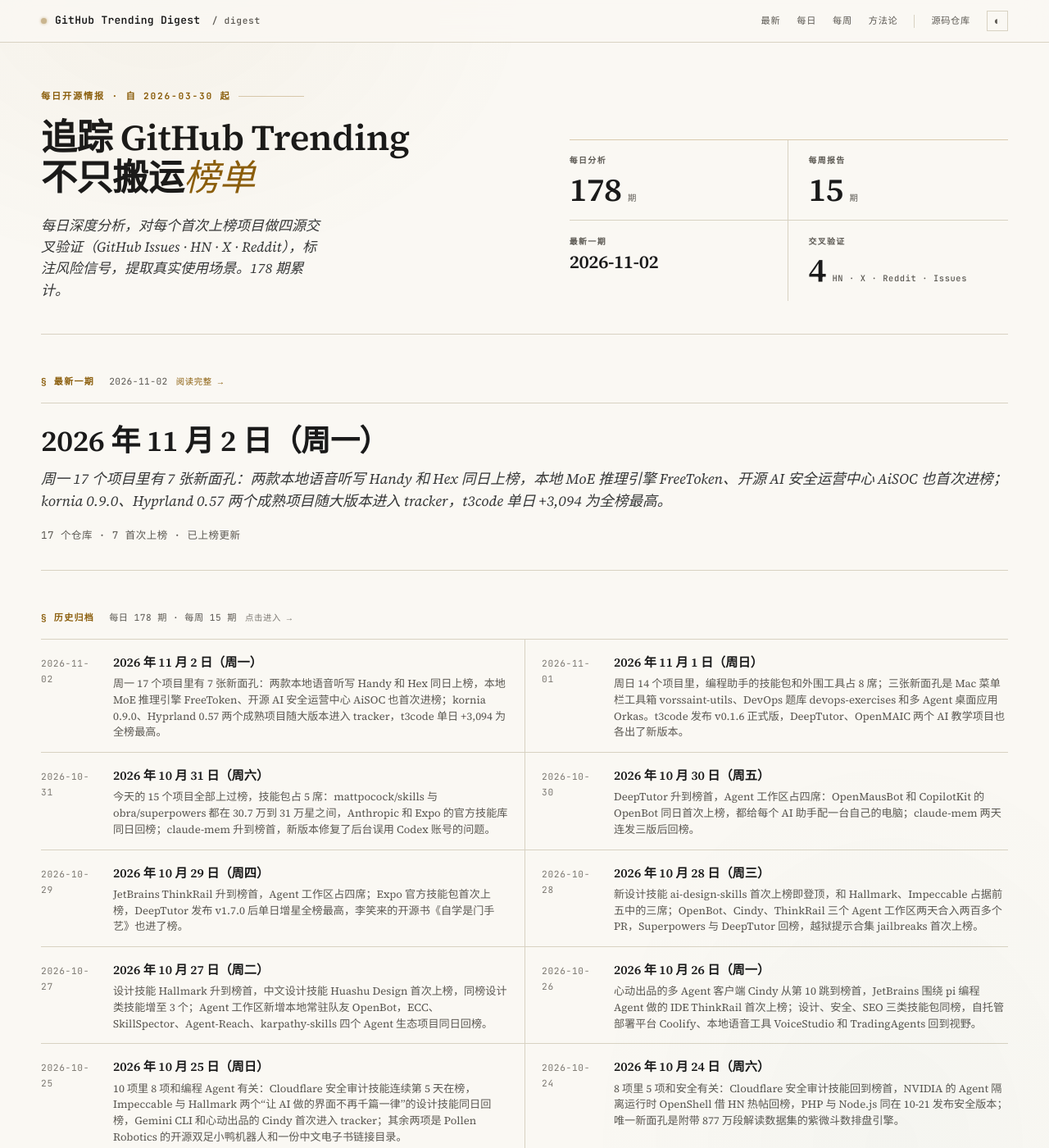
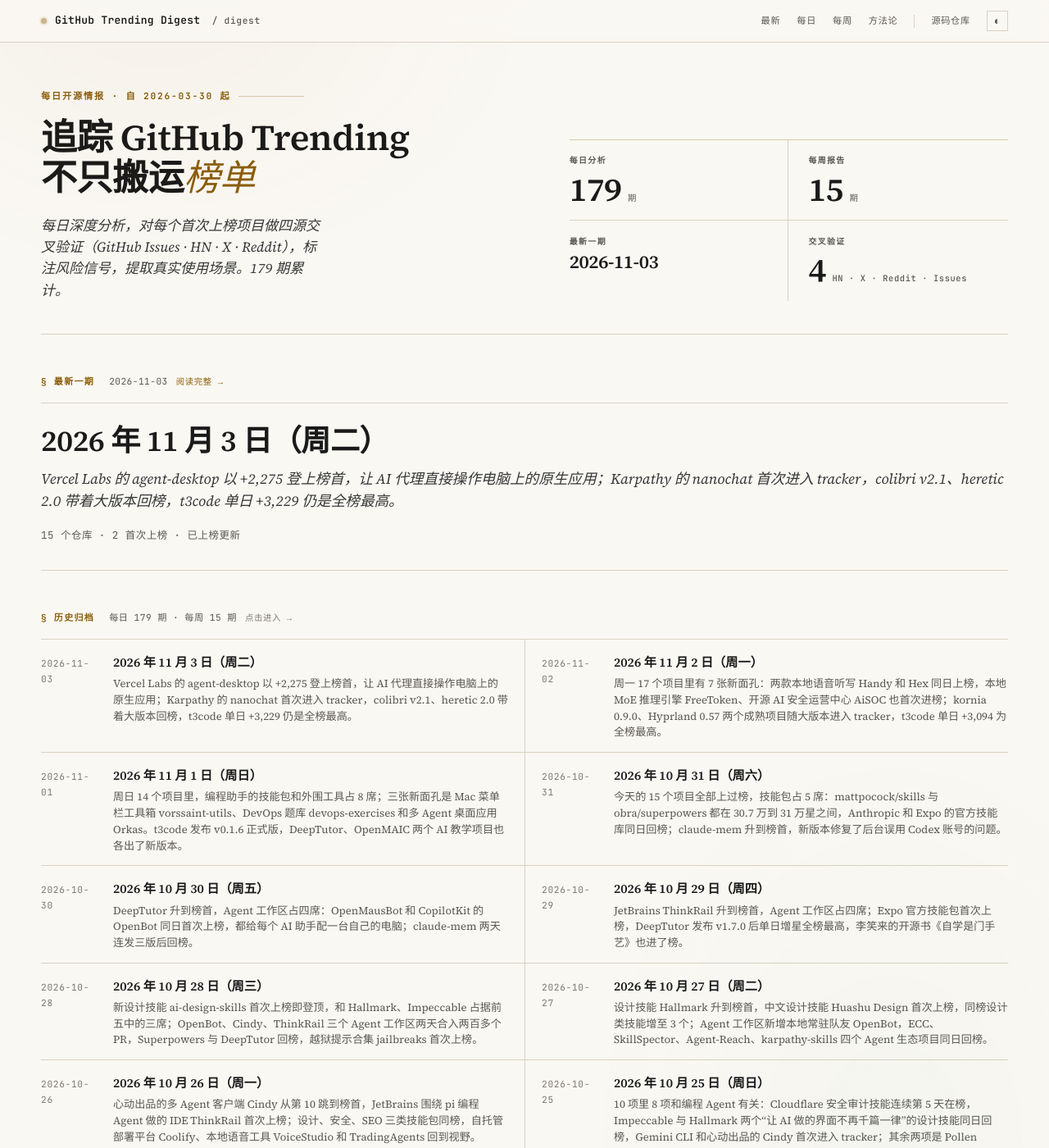
Before and after one commit to maxzyma/github-trending-digest, a Jekyll site: the page built from index.md, in a window 1280 px wide and 1400 px high. Shown: the whole window at 82% size. Built offline with Jekyll 4.4.1, drawn with Linux system fonts in a browser that asks for light colours; some of the changed lines change nothing that is shown; some of the changed text lies outside the part shown.

Commit message:
daily: 2026-11-03 public archive

```diff
--- /dev/null
+++ b/daily/2026-11-03-analysis.md
@@ -0,0 +1,184 @@
+---
+layout: daily
+date: 2026-11-03
+title: GitHub Trending 深度分析 — 2026 年 11 月 3 日（周二）
+subtitle: Vercel Labs 的 agent-desktop 以 +2,275 登上榜首，让 AI 代理直接操作电脑上的原生应用；Karpathy 的 nanochat 首次进入 tracker，colibri v2.1、heretic 2.0 带着大版本回榜，t3code 单日 +3,229 仍是全榜最高。
+total: 15
+new_count: 2
+new_repos:
+  - repo: vercel-labs/agent-desktop
+    stars: 9903
+    star_delta: 2275
+    lang: Rust
+    source_strength: 中
+    risk_tags: ['stability', 'privacy', 'bus_factor']
+  - repo: karpathy/nanochat
+    stars: 59915
+    star_delta: 321
+    lang: Python
+    source_strength: 中
+    risk_tags: ['cost', 'bus_factor', 'stability']
+updated_repos:
+  - repo: thedotmack/claude-mem
+    change: ↓1
+    days_listed: 5
+  - repo: hyprwm/Hyprland
+    change: ↑13
+    days_listed: 2
+  - repo: Donchitos/Claude-Code-Game-Studios
+    change: ↑3
+    days_listed: 3
+  - repo: FlashML-org/FreeToken
+    change: ↑10
+    days_listed: 2
+  - repo: pingdotgg/t3code
+    change: ↓3
+    days_listed: 4
+  - repo: shiyu-coder/Kronos
+    change: ↓5
+    days_listed: 2
+  - repo: kornia/kornia
+    change: "="
+    days_listed: 2
+---
+
+# GitHub Trending 深度分析 — 2026 年 11 月 3 日（周二）
+
+_Vercel Labs 的 agent-desktop 以 +2,275 登上榜首，让 AI 代理直接操作电脑上的原生应用；Karpathy 的 nanochat 首次进入 tracker，colibri v2.1、heretic 2.0 带着大版本回榜，t3code 单日 +3,229 仍是全榜最高。_
+
+_项目总数: 15 | 首次上榜: 2 | 重新上榜: 6 | 已上榜更新: 7 | 数据源: https://github.com/trending_
+
+## 本日主线
+
+**主线一：榜单地图 — 编程 Agent 工具链占了将近一半席位，本地跑模型和改模型各成一组。** 2 个 NEW、6 个回榜、7 个连续在榜。今日可分 5 组：
+
+- **编程 Agent 的工具链与工作流**（7 项）：`vercel-labs/agent-desktop`（NEW，榜首，+2,275）、`thedotmack/claude-mem`（↓1，#2，110,785 ⭐）、`Donchitos/Claude-Code-Game-Studios`（↑3，#5）、`pingdotgg/t3code`（↓3，#7，+3,229 全榜最高）、`mattpocock/skills`（RE，#11，310,270 ⭐）、`max-sixty/worktrunk`（RE，#12，给并行 Agent 用的 Git worktree 管理工具）、`paperclipai/paperclip`（RE，#13，管理一组 AI 员工的开源应用）
+- **在自己的硬件上跑大模型**（2 项）：`FlashML-org/FreeToken`（↑10，#6）、`JustVugg/colibri`（RE，#10，纯 C 的 MoE 推理引擎）
+- **训练和改造模型**（2 项）：`karpathy/nanochat`（NEW，#14，约 100 美元训一个聊天模型的教学代码）、`p-e-w/heretic`（RE，#15，不重新训练就去掉模型拒答倾向的工具）
+- **专业领域模型与库**（2 项）：`shiyu-coder/Kronos`（↓5，#8，金融行情基础模型）、`kornia/kornia`（=，#9，几何计算机视觉库）
+- **成熟工具**（2 项）：`D4Vinci/Scrapling`（RE，#3，92,966 ⭐，网页抓取框架）、`hyprwm/Hyprland`（↑13，#4，Linux 平铺窗口管理器）
+
+昨天的 lightpanda-io/browser、OpenMausBot、public-apis、Handy、AiSOC、ziwei-doushu、hex、CopilotKit/OpenBot、jailbreaks 和 ai-engineering-hub 共 10 项落榜，榜单从 17 项缩到 15 项。昨天两款本地语音听写应用同日上榜，今天一个都没留下；编程 Agent 工具链从 6 项增加到 7 项。单日涨星前三是 t3code（+3,229）、agent-desktop（+2,275）和 claude-mem（+1,803）。
+
+**主线二：Agent 的操作范围从编辑器扩到整台电脑和浏览器。** 榜首 agent-desktop 让编程 Agent 读取系统的无障碍元素树，按编号点击 Finder、Slack、Xcode 里的按钮，默认在后台执行，不移动鼠标也不抢焦点。它 10-28 发布 1.0 正式版，项目同时由作者个人仓转入 Vercel Labs，Vercel CEO Guillermo Rauch 等人在 X 上集中转发。回榜第 3 的 Scrapling 走的是同一个方向：10-17 的 v0.5 把 MCP 服务扩成完整的浏览器工作流，Agent 可以填表、点击、读取网络请求、复用登录状态。worktrunk 和 paperclip 回答的是另一个问题：多个 Agent 同时干活时，worktrunk 给每个 Agent 一个独立的 Git 工作区，paperclip 负责分派任务、审批和记账。如果你在搭 Agent 工作流，这四个项目分别覆盖桌面、浏览器、代码隔离和任务管理。
+
+**主线三：本地推理和模型改造工具同日带着大版本回榜。** colibri v2.1.0（10-31）合入了 387 个 PR，其中 208 个来自 35 位外部贡献者，GGUF 模型文件不用转换就能在 CPU、Vulkan 和 CUDA 上直接跑，新增 1T 参数的 Mistral-Large-4。连续第二天在榜的 FreeToken 11-02 给 Qwen3.5 和 Qwen3.8-Flash-Next 加了推测解码草稿（#844）。heretic 2.0.0（11-01）加入插件系统和无界面运行模式，但 1.x 的配置文件不再兼容。nanochat 则是另一端：它教你从零训练一个小聊天模型，前提是租得到 8 卡 H100。
+
+**主线四：榜单解读提醒 — 几个项目的涨星没有对应的新版本或社区事件，读数时要结合项目形态。** agent-desktop 星数与关注者之比约 521:1，主要原因是仓库刚从个人账号迁出，关注者没有跟过来；它有 664 个 fork、48 个真实 issue 和独立评测，不宜单凭比值下结论。nanochat 的 master 分支 7 月以来没有新提交，也找不到 10 到 11 月的新闻或作者新帖，这次回流的原因无法确认。Claude-Code-Game-Studios 连续 3 天在榜、今日 +1,379，但 10-19 以来没有新提交。t3code 连续 4 天领跑涨星，期间只有 nightly 版本。
+
+## 新上榜项目
+
+### [vercel-labs/agent-desktop](https://github.com/vercel-labs/agent-desktop) — NEW ⭐ 9,903（+2,275）| Rust | 信源：中
+
+**它是什么**: 一个命令行工具，让 AI 代理像人一样操作电脑上的普通应用。它读取操作系统给读屏软件用的无障碍元素树，给按钮、输入框编上号，代理按编号点击和输入，再重新读取一次确认结果。
+
+**解决什么问题**: 常见的"电脑操作"Agent 靠截图让模型猜坐标，慢且容易点偏。agent-desktop 直接拿到界面元素的结构，每一步返回 JSON，任何语言写的 Agent 都能调用。它默认在后台运行，你可以继续用鼠标键盘；多个代理可以共用一个桌面，各有自己的光标。
+
+**谁在用、怎么用**（来自 Issues/HN/X/评测）:
+- 场景 1: 给编程 Agent 加上操作原生应用的能力。外部 PR 集中在补 Linux KDE/Wayland 支持（#380、#437）、macOS 27 修复（#399）和多应用并行（#436）；#21 有用户主动询问如何参与维护。
+- 场景 2: macOS 自动化是主要使用面，问题也集中在这里：残留进程让所有列举命令失败（#355），Arc 浏览器无法读取界面（#465），语音备忘录上的操作一律报 AMBIGUOUS_TARGET（#494）。
+- 场景 3: Linux 用户在等更多桌面环境支持，Hyprland、Sway 这类 wlroots 系合成器尚不支持（#386）。
+
+**社区怎么评价**:
+- 正面: 2026-05 作者以个人仓发 Show HN，99 分、44 条评论，赞许速度快、任何语言都能调用；flaviocopes 写了深度评测，DEV Community 也有介绍文。X 上 Vercel 的 Chris Tate 称它是"整台电脑版的 agent-browser"。
+- 负面: HN 评论指出 Linux/Wayland 的无障碍支持时好时坏，Flutter、egui 这类自绘界面拿不到元素树；X 回复区有人问它和 Cua Driver 的区别，也有人指出多个代理共用登录态时无法追溯是谁做的操作。评测者建议不要直接在日常主力桌面上放权。Reddit 未找到讨论。
+- 健康度: 19 个关注者，星数与关注者之比约 521:1，主要受仓库迁移影响；664 个 fork。open 计数 125 个，其中约 77 个是 PR。作者 lahfir 218 次提交，人类第二名 ctate 15 次。10-18 到 10-30 连发 v0.10.1、v0.11.1、v1.0.0、v1.0.1、v1.0.2。
+
+**风险与争议**:
+- **stability**: macOS 新版本兼容问题集中，Linux Wayland 支持不完整，自绘界面无法操作。
+- **privacy**: 界面快照、剪贴板和截图会带出桌面上的私人内容；可选的 JEV 助手会把屏幕描述发给模型服务商。
+- **bus_factor**: 一位作者贡献了绝大部分提交。
+
+**技术备注**: Rust 命令行工具加 C 库，Apache-2.0 许可，`npm i -g agent-desktop` 安装。支持 macOS（需授予辅助功能权限）、Windows 和 Linux（需 at-spi2-core）。自带 `skills get desktop` 文档供 Agent 读取。
+
+### [karpathy/nanochat](https://github.com/karpathy/nanochat) — NEW ⭐ 59,915（+321）| Python | 信源：中
+
+**它是什么**: Andrej Karpathy 写的教学代码库，约 8,000 行，把训练一个聊天模型的全流程放在一起：分词、预训练、微调、强化学习、推理和网页聊天界面。2025 年 10 月发布时的说法是，租一台 8 卡 H100 机器，花约 100 美元、4 小时，就能训出一个能对话的小模型。
+
+**解决什么问题**: 想弄懂 ChatGPT 这类模型怎么做出来的人，以前要拼凑多个框架和教程。nanochat 用一套短小、可读的代码跑通整条链路，你可以逐行读，也可以改一处再训一遍看效果。
+
+**谁在用、怎么用**（来自 Issues/Discussions/HN）:
+- 场景 1: 在不同硬件上复现训练。Discussion #28 记录在 NVIDIA DGX Spark 上训练，124 条评论；#215 讨论本地硬件能不能跑，#216 讨论在欧洲租 GPU。
+- 场景 2: 训练速度竞赛和研究实验。PR #498 用 MuonH 优化器提交速度榜成绩；Discussion #420 做缩放律实验；进行中的 PR #800 要把项目改成一组研究实验的框架。
+- 场景 3: 衍生移植。社区做了 TPU/JAX、Rust 和 ggml C++ 推理版本；Karpathy 2026 年 3 月的衍生项目 autoresearch 在 HN 拿到 208 分。
+
+**社区怎么评价**:
+- 正面: 首发 HN 帖 1,523 分、308 条评论；8,414 个 fork，说明很多人真的拉下来跑。据 Karpathy 在 X 上的进度帖，训到 GPT-2 水平的时间在 2026 年 3 月降到 2 小时以内。
+- 负面: Mac 用户等了很久的 MPS/CPU 兼容 PR（#145，16 条评论）至今未合并。11-02 一天至少新开 14 个 PR，其中 12 个来自同一位贡献者，暂无维护者回应。Reddit 未检索到有效讨论。
+- 健康度: 378 个关注者，星数与关注者之比约 158:1，对名人教学仓属常见水平；open issue 加 PR 共 139 个。master 最后一次提交在 2026-07-03，之后的推送在实验分支上。
+
+**风险与争议**:
+- **cost**: "100 美元"的前提是租 8 卡 H100，更大的 d32 档约 800 美元；普通笔记本和 Mac 跑不了训练。
+- **bus_factor**: 只有 Karpathy 一人合并代码，主分支 4 个月没有更新。
+- **stability**: 训出的模型是教学用的小模型，不适合直接用于生产。
+
+**技术备注**: Python + PyTorch，MIT 许可。覆盖分词器训练、预训练、SFT、RL、KV 缓存推理和网页界面。本次回榜没有找到对应的新版本或作者动态。
+
+## 重新上榜项目
+
+### D4Vinci/Scrapling — RE（#3，上次上榜 2026-06-04）
+
+- **Stars**: 92,966（今日 +706，较 06-04 的 60,310 增加 +32,656）
+- **更新**: 10-17 发布 v0.5，作者称几乎升级了所有模块：MCP 服务支持完整的浏览器操作序列（填表、点击、滚动、处理对话框）、读取页面网络请求、保存和复用登录状态，开启 `record_requests=True` 可以回看抓到的流量。v0.5 有大量不兼容改动，升级前要读迁移指南。11-01 之后只有赞助商文档更新。
+
+### JustVugg/colibri — RE（#10，上次上榜 2026-09-18）
+
+- **Stars**: 46,597（今日 +675，较 09-18 的 35,767 增加 +10,830）
+- **更新**: 10-31 发布 v2.1.0，合入 387 个 PR（208 个来自 35 位贡献者）。GGUF 文件在所有后端原样运行，新增 Mistral-Large-4（1T 参数）等模型，CUDA 和 Vulkan 都能把显存放不下的专家层留在内存里由 CPU 计算；新增 `coli ui` 聊天界面，可以实时看到哪些专家在工作。
+
+### mattpocock/skills — RE（#11，上次上榜 2026-11-01）
+
+- **Stars**: 310,270（今日 +858，较 11-01 的 308,438 增加 +1,832）
+- **更新**: 无显著更新，最新版本仍是 10-29 的 v1.3.2，11-01 后没有新提交。
+
+### max-sixty/worktrunk — RE（#12，上次上榜 2026-09-13）
+
+- **Stars**: 10,056（今日 +77，较 09-13 的 7,248 增加 +2,808）
+- **更新**: 10-20 发布 0.81.0：前台钩子可以弹出确认提示，`wt merge --branch` 不离开当前工作区就能合并另一个工作区的分支，OpenCode 2 创建的工作区也交给 Worktrunk 管理。模板引擎升级到 MiniJinja 3，对象渲染格式变化，属于不兼容改动。
+
+### paperclipai/paperclip — RE（#13，上次上榜 2026-09-30）
+
+- **Stars**: 110,423（今日 +412，较 09-30 的 94,737 增加 +15,686）
+- **更新**: 10-23 发布 v2026.1023.0（200 个提交）：任务和项目可以设为私有、只对指定的人和 Agent 可见；可以接入 OpenRouter、Amazon Bedrock、Gemini 等自选模型网关；预算策略默认在用量无法计价时暂停运行。11-03 仍在密集合入修复，open issue 加 PR 共 6,618 个。
+
+### p-e-w/heretic — RE（#15，上次上榜 2026-09-01）
+
+- **Stars**: 38,125（今日 +420，较 09-01 的 29,679 增加 +8,446）
+- **更新**: 11-01 发布 v2.0.0，加入通用插件系统和无界面运行模式。1.x 的配置文件不兼容，研究类功能移到作者的新项目 Lophius。工具用于去除模型的拒答倾向，用改造后的模型时要自行评估合规和安全责任。
+
+## 已上榜项目更新
+
+### thedotmack/claude-mem — ↓1（连续上榜 5 天，#2）
+
+- **Stars**: 110,785（今日 +1,803，较 11-02 的 109,368 增加 +1,417）
+- **更新**: 11-02 连发 v15.8.3 和 v15.9.0。新版本支持 Devin CLI 和 Devin Desktop，新增 `CLAUDE_MEM_WORKER_URL` 可连远程 worker（非本机必须用 https）；存储前会遮蔽更多类型的密钥，本机其他网站也不能再向 worker 写数据（#5200）。
+
+### hyprwm/Hyprland — ↑13（连续上榜 2 天，#4）
+
+- **Stars**: 39,959（今日 +509，较 11-02 的 39,401 增加 +558）
+- **更新**: 没有新版本，最新仍是 10-28 的 0.57.0。11-02 合入快捷键组合解析修复（#16806、#16788）和按显示器色深设置 max_bpc（#16708）。今日排名跳升 13 位，没有找到对应的新闻或讨论。
+
+### Donchitos/Claude-Code-Game-Studios — ↑3（连续上榜 3 天，#5）
+
+- **Stars**: 33,607（今日 +1,379，较 11-02 的 32,361 增加 +1,246）
+- **更新**: 无显著更新，最新版本仍是 10-19 的 v1.2.0，此后无新提交。
+
+### FlashML-org/FreeToken — ↑10（连续上榜 2 天，#6）
+
+- **Stars**: 16,096（今日 +653，较 11-02 的 15,440 增加 +656）
+- **更新**: 11-02 给 Qwen3.5 系列和 Qwen3.8-Flash-Next 加入 MTP 推测解码草稿（#844），支持直接加载 gpt-oss 的 GGUF 权重（#838），CPU 上 MoE 的 nvfp4 W4A8 计算核提速（#851）。open issue 加 PR 共 471 个。
+
+### pingdotgg/t3code — ↓3（连续上榜 4 天，#7）
+
+- **Stars**: 42,061（今日 +3,229，较 11-02 的 38,161 增加 +3,900）
+- **更新**: 11-02 发布多个 0.1.7 nightly。11-03 的提交集中修 Claude 会话：进程停止后遗留的子代理不再一直显示运行中（#28356），分叉出来的 Claude 会话保留上下文压缩链（#27577）。open issue 加 PR 共 4,438 个。
+
+### shiyu-coder/Kronos — ↓5（连续上榜 2 天，#8）
+
+- **Stars**: 46,026（今日 +857，较 11-02 的 45,431 增加 +595）
+- **更新**: 无显著更新，最近一次推送仍是 2026-04-13，没有发布版本。
+
+### kornia/kornia — =（连续上榜 2 天，#9）
+
+- **Stars**: 12,144（今日 +412，较 11-02 的 11,821 增加 +323）
+- **更新**: 0.9.0 发布后继续修小问题：11-02 修复 LightGlue 对 (1, N, D) 描述子的匹配（#6529）、未批量化的平移和剪切参数读取（#6522），贡献指南明确只接受浮点张量。
--- /dev/null
+++ b/daily/2026-11-03.md
@@ -0,0 +1,21 @@
+# GitHub Trending 每日榜单 — 2026 年 11 月 3 日（周二）
+
+| # | 项目 | Stars | 今日 | 排名变化 |
+|---|------|-------|------|---------|
+| 1 | [vercel-labs/agent-desktop](https://github.com/vercel-labs/agent-desktop) | 9,903 | +2,275 | NEW |
+| 2 | [thedotmack/claude-mem](https://github.com/thedotmack/claude-mem) | 110,785 | +1,803 | ↓1 |
+| 3 | [D4Vinci/Scrapling](https://github.com/D4Vinci/Scrapling) | 92,966 | +706 | RE |
+| 4 | [hyprwm/Hyprland](https://github.com/hyprwm/Hyprland) | 39,959 | +509 | ↑13 |
+| 5 | [Donchitos/Claude-Code-Game-Studios](https://github.com/Donchitos/Claude-Code-Game-Studios) | 33,607 | +1,379 | ↑3 |
+| 6 | [FlashML-org/FreeToken](https://github.com/FlashML-org/FreeToken) | 16,096 | +653 | ↑10 |
+| 7 | [pingdotgg/t3code](https://github.com/pingdotgg/t3code) | 42,061 | +3,229 | ↓3 |
+| 8 | [shiyu-coder/Kronos](https://github.com/shiyu-coder/Kronos) | 46,026 | +857 | ↓5 |
+| 9 | [kornia/kornia](https://github.com/kornia/kornia) | 12,144 | +412 | = |
+| 10 | [JustVugg/colibri](https://github.com/JustVugg/colibri) | 46,597 | +675 | RE |
+| 11 | [mattpocock/skills](https://github.com/mattpocock/skills) | 310,270 | +858 | RE |
+| 12 | [max-sixty/worktrunk](https://github.com/max-sixty/worktrunk) | 10,056 | +77 | RE |
+| 13 | [paperclipai/paperclip](https://github.com/paperclipai/paperclip) | 110,423 | +412 | RE |
+| 14 | [karpathy/nanochat](https://github.com/karpathy/nanochat) | 59,915 | +321 | NEW |
+| 15 | [p-e-w/heretic](https://github.com/p-e-w/heretic) | 38,125 | +420 | RE |
+
+> 数据源：<https://github.com/trending> · 抓取于 2026-11-03
--- a/index.md
+++ b/index.md
@@ -48,6 +48,7 @@
 
 ## Daily Analysis
 
+- [2026-11-03](daily/2026-11-03-analysis) — Vercel Labs 的 agent-desktop 以 +2,275 登上榜首，让 AI 代理直接操作电脑上的原生应用；Karpathy 的 nanochat 首次进入 tracker，colibri v2.1、heretic 2.0 带着大版本回榜，t3code 单日 +3,229 仍是全榜最高。
 - [2026-11-02](daily/2026-11-02-analysis) — 周一 17 个项目里有 7 张新面孔：两款本地语音听写 Handy 和 Hex 同日上榜，本地 MoE 推理引擎 FreeToken、开源 AI 安全运营中心 AiSOC 也首次进榜；kornia 0.9.0、Hyprland 0.57 两个成熟项目随大版本进入 tracker，t3code 单日 +3,094 为全榜最高。
 - [2026-11-01](daily/2026-11-01-analysis) — 周日 14 个项目里，编程助手的技能包和外围工具占 8 席；三张新面孔是 Mac 菜单栏工具箱 vorssaint-utils、DevOps 题库 devops-exercises 和多 Agent 桌面应用 Orkas。t3code 发布 v0.1.6 正式版，DeepTutor、OpenMAIC 两个 AI 教学项目也各出了新版本。
 - [2026-10-31](daily/2026-10-31-analysis) — 今天的 15 个项目全部上过榜，技能包占 5 席：mattpocock/skills 与 obra/superpowers 都在 30.7 万到 31 万星之间，Anthropic 和 Expo 的官方技能库同日回榜；claude-mem 升到榜首，新版本修复了后台误用 Codex 账号的问题。
```
